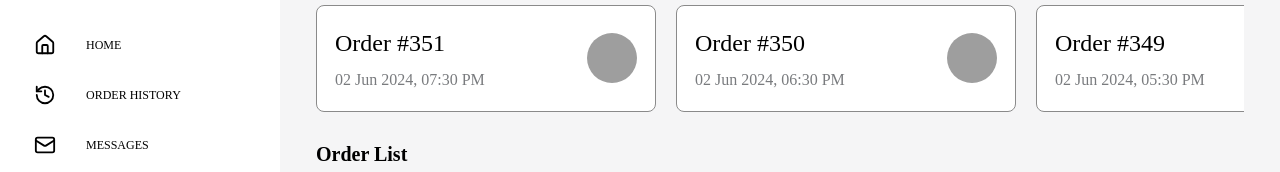
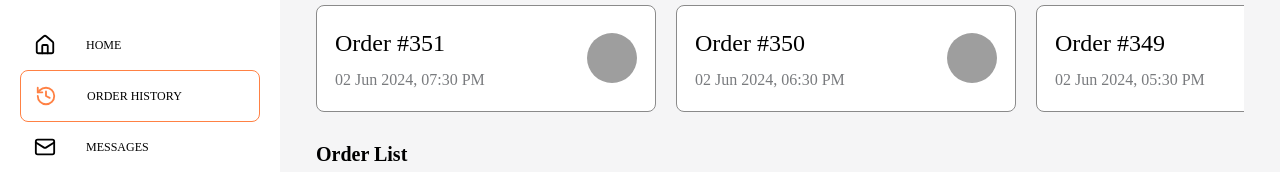
Before and after one commit to smosco/kernal360-pre-assignment, a React (Create React App) app: page / in a window 1280 px wide. Shown: the part 147-319 px from the top of the page. Built offline with nearby package versions, Linux system fonts and the light colour scheme; grey boxes are pictures that could not be loaded.

Commit message:
feat: 사이드바 메뉴 선택 시 볼더 및 색상 변경 기능 추가

```diff
--- a/src/components/Sidebar/Sidebar.jsx
+++ b/src/components/Sidebar/Sidebar.jsx
@@ -1,5 +1,6 @@
 import { SidebarContainer, Wrapper, SidebarItemList, Logo } from './styles';
 import SidebarItem from './SidebarItem';
+import { useState } from 'react';
 
 const sideMenus = [
   {
@@ -35,6 +36,10 @@ const sideMenus = [
 ];
 
 const Sidebar = () => {
+  const [selected, setSelected] = useState('ORDER HISTORY');
+  const handleClick = (label) => {
+    setSelected(label);
+  };
   return (
     <SidebarContainer>
       <Wrapper>
@@ -47,6 +52,8 @@ const Sidebar = () => {
                 to={item.to}
                 label={item.label}
                 icon={item.icon}
+                isSelected={selected === item.label ? true : false}
+                onClick={handleClick}
               />
             );
           })}
--- a/src/components/Sidebar/SidebarItem.jsx
+++ b/src/components/Sidebar/SidebarItem.jsx
@@ -1,10 +1,16 @@
 import { MenuLink, ItemLabel } from './styles';
 import Icon from '../../common/Icon';
 
-const SidebarItem = ({ to, label, icon }) => {
+const SidebarItem = ({ to, label, icon, isSelected, onClick }) => {
   return (
-    <MenuLink to={to}>
-      <Icon name={icon} size={22} />
+    <MenuLink
+      to={to}
+      isSelected={isSelected}
+      onClick={() => {
+        onClick(label);
+      }}
+    >
+      <Icon name={icon} size={22} color={isSelected ? '#FF8144' : 'black'} />
       <ItemLabel>{label}</ItemLabel>
     </MenuLink>
   );
--- a/src/components/Sidebar/styles.js
+++ b/src/components/Sidebar/styles.js
@@ -34,7 +34,7 @@ export const MenuLink = styled(NavLink)`
   gap: 3rem;
   padding: 1.4rem;
   border-radius: 0.8rem;
-  /* border: 1px solid #ff8144; */
+  border: ${(props) => props.isSelected && '1px solid #ff8144'};
   cursor: pointer;
 `;
 
```
